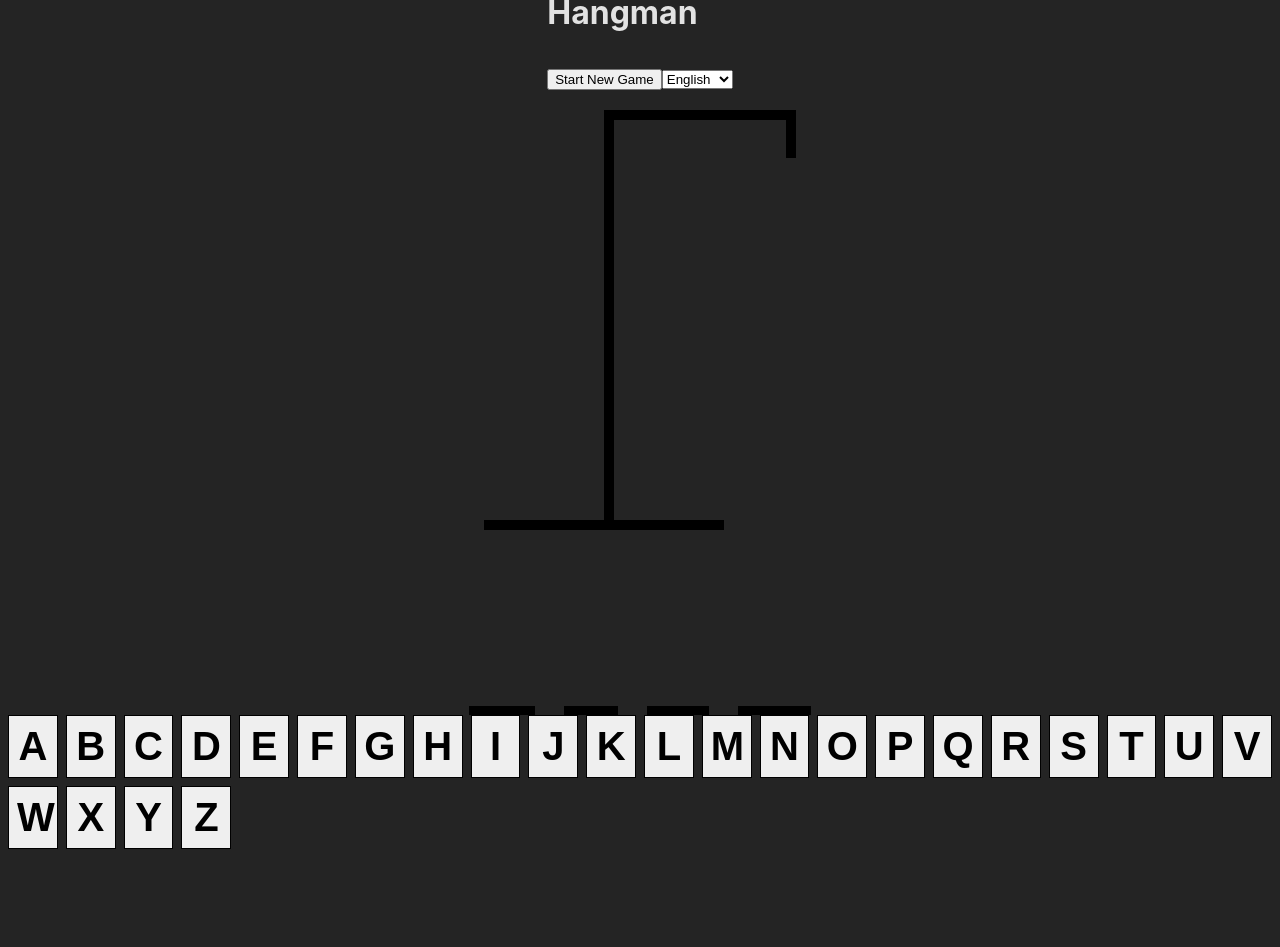
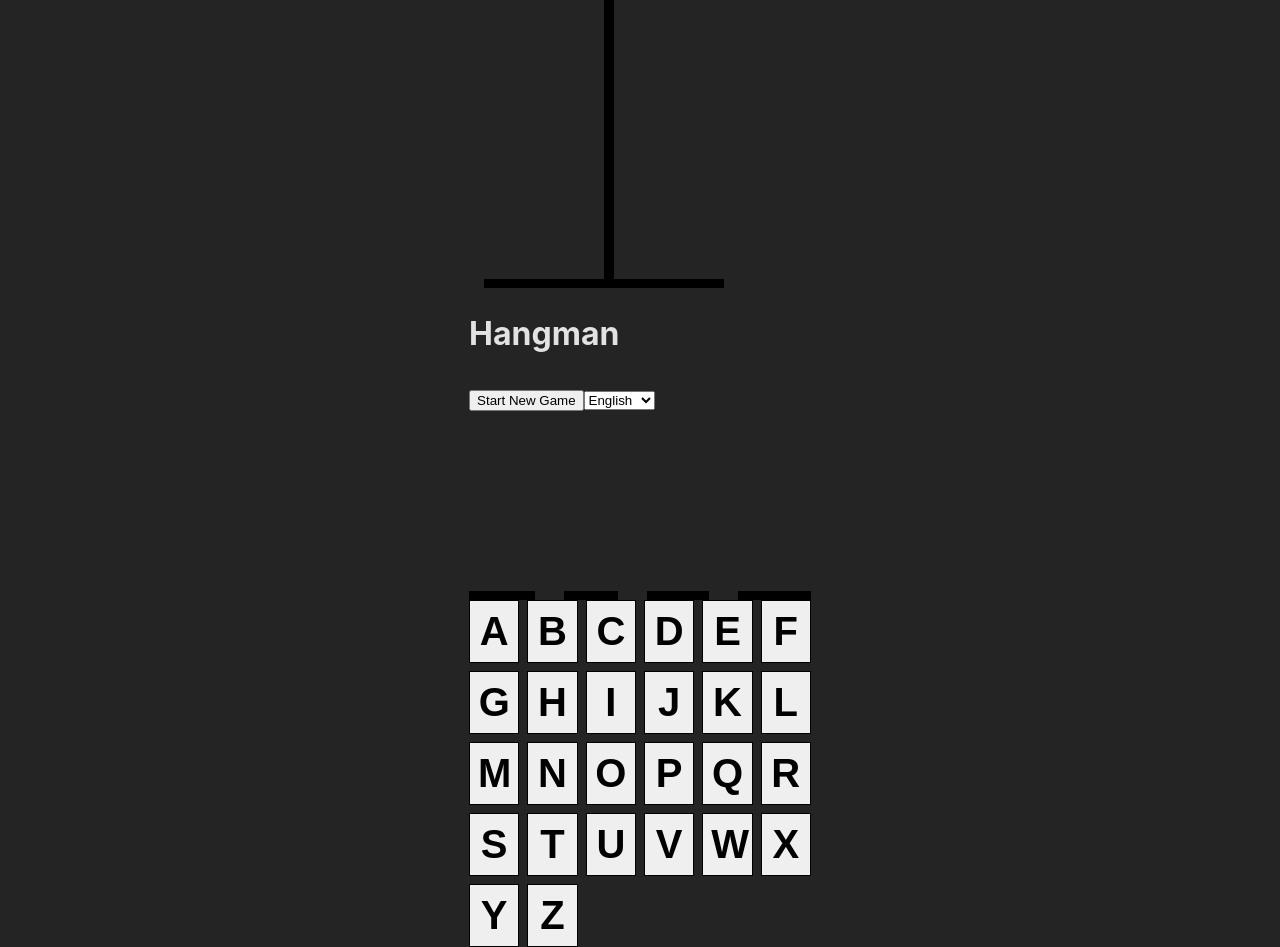
Before and after one commit to franeCode/hangman, a React (Vite) app: page / in a window 1280 px wide. Before the commit the page ends 849 px from the top, so only its background shows below. Built offline with nearby package versions, Linux system fonts and the light colour scheme.

Commit message:
fix: Clear the guessed letters when the language changes

```diff
--- a/src/App.tsx
+++ b/src/App.tsx
@@ -27,6 +27,7 @@ function App() {
     setLanguage(language);
     setGuessWord(getRandomWord(language));
     setAlphabet(language === 'german' ? 'abcdefghijklmnopqrstuvwxyzäöüß'.split('') : 'abcdefghijklmnopqrstuvwxyz'.split(''));
+    setGuessedLetters([]);
   };
 
   const startNewGame = () => {
@@ -89,6 +90,9 @@ function App() {
   return (
     <>
       <div className='game-container'>
+        <GameDrawing
+          numberOfGuessedLetters={incorrectLetters.length} />
+        <div>
           <GameHeader
             isLoser={isLoser}
             isWinner={isWinner}
@@ -96,7 +100,6 @@ function App() {
             language={language}
             handleLanguageChange={handleLanguageChange}
             />
-        <GameDrawing numberOfGuessedLetters={incorrectLetters.length} />
           <GameWords
             reveal={isLoser}
             guessWord={guessWord}
@@ -112,6 +115,7 @@ function App() {
             alphabet={alphabet}
           />
         </div>
+      </div>
     </>
   )
 }
```
Lines whose indentation alone changed are shown as unchanged.
